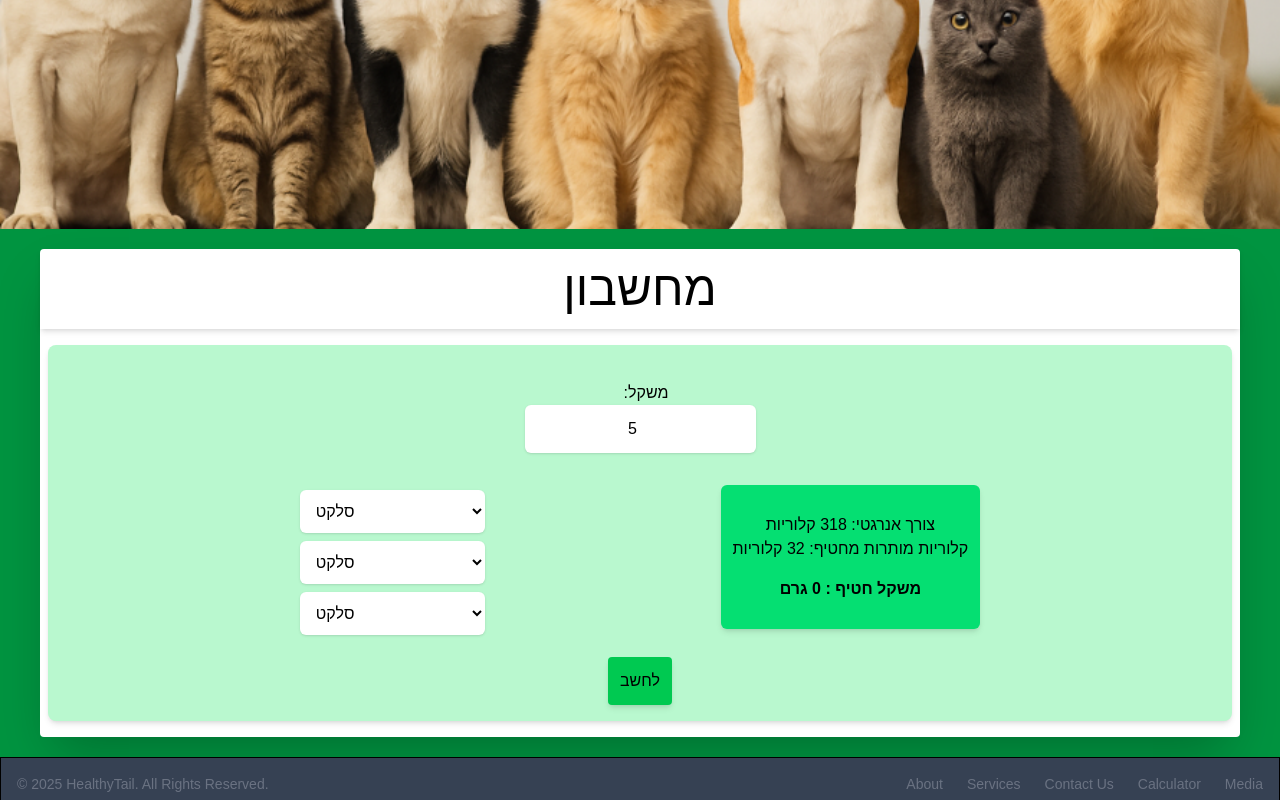
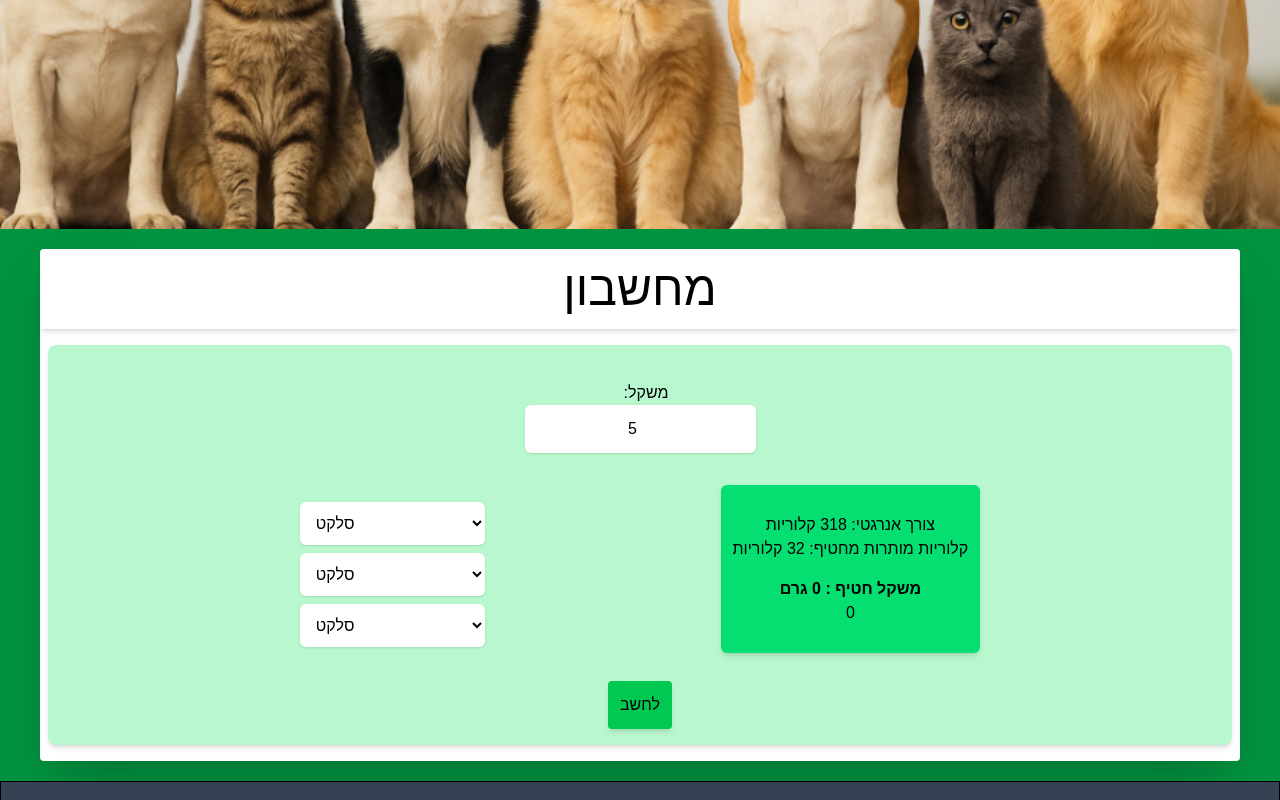
Before and after one commit to vitorreisler/healthyTail, a Next.js app: page /rotas/calculator in a window 1280 px wide. Both pictures are taken after typing "5" into the empty fields and a click on the button "לחשב". Shown: the part 429-1229 px from the top of the page. Built offline with nearby package versions, Linux system fonts and the light colour scheme.

Commit message:
Inclui agua no calculo

```diff
--- a/src/pages/rotas/calculator.jsx
+++ b/src/pages/rotas/calculator.jsx
@@ -167,6 +167,11 @@ const Calculator = () => {
 
                       </li>
                     )}
+                    {pesoSnack && (
+                      <li className="mt-4 font-bold">
+                      מים: {pesoSnack.toFixed(0)} מ"ל
+                    </li>
+                    )}
                   </ul>
                 </>
             </div>
```
